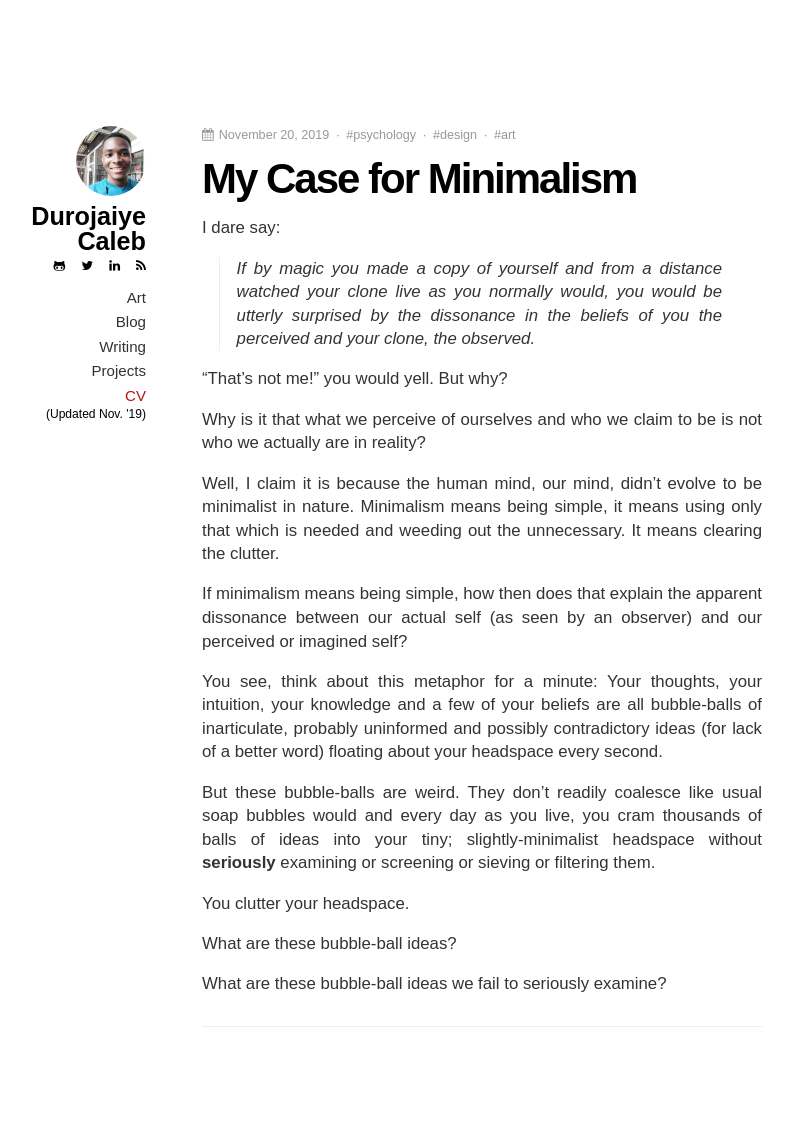
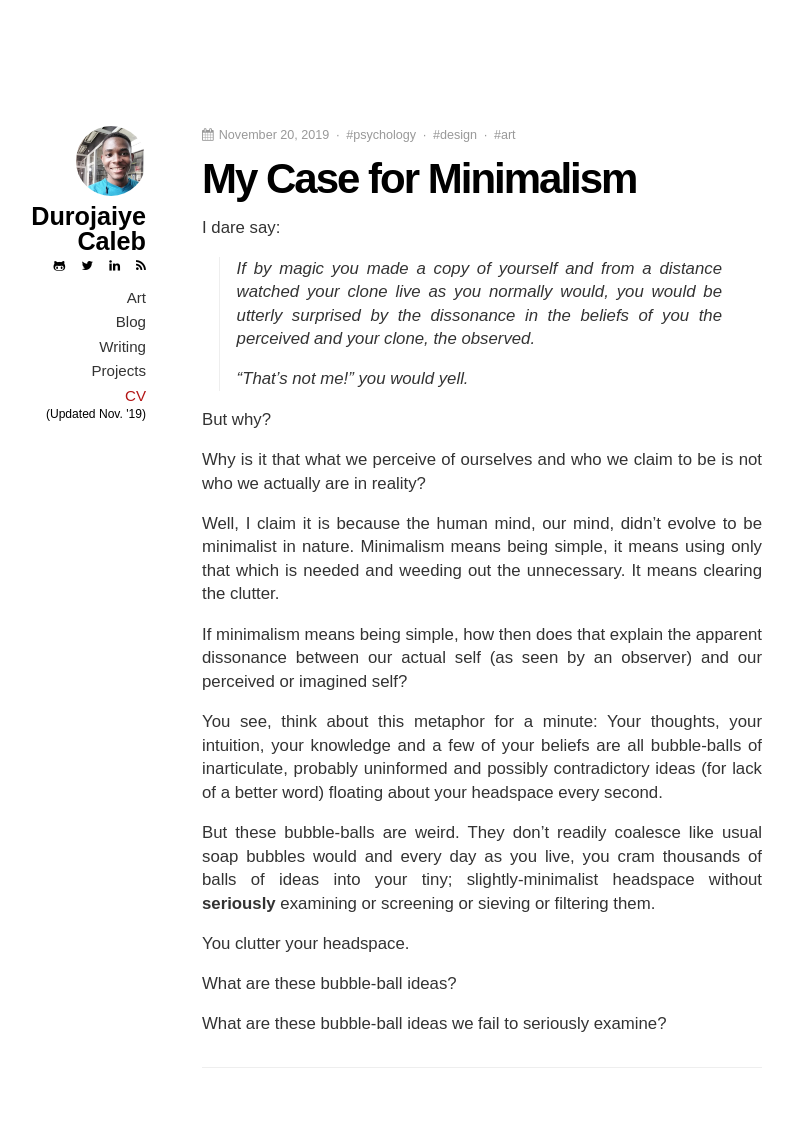
Before and after one commit to dCO2/blog-gh-pages, a Jekyll site: the page built from _posts/2019-11-20-my-case-for-minimalism.md, in a window 1280 px wide. Shown: the whole page, without its empty margins (174-967 px from the left). Built offline with Jekyll 4.4.1, drawn with Linux system fonts in a browser that asks for light colours; some web fonts are replaced; before the commit the page ends 1090 px from its top, so only the background shows below that.

```diff
--- a/_posts/2019-11-20-my-case-for-minimalism.md
+++ b/_posts/2019-11-20-my-case-for-minimalism.md
@@ -6,8 +6,9 @@ tags: psychology design art
 
 I dare say:
 > If by magic you made a copy of yourself and from a distance watched your clone live as you normally would, you would be utterly surprised by the dissonance in the beliefs of you the perceived and your clone, the observed.
+>
+> "That's not me!" you would yell.
 
-"That's not me!" you would yell.
 But why?
 
 Why is it that what we perceive of ourselves and who we claim to be is not who we actually are
```
